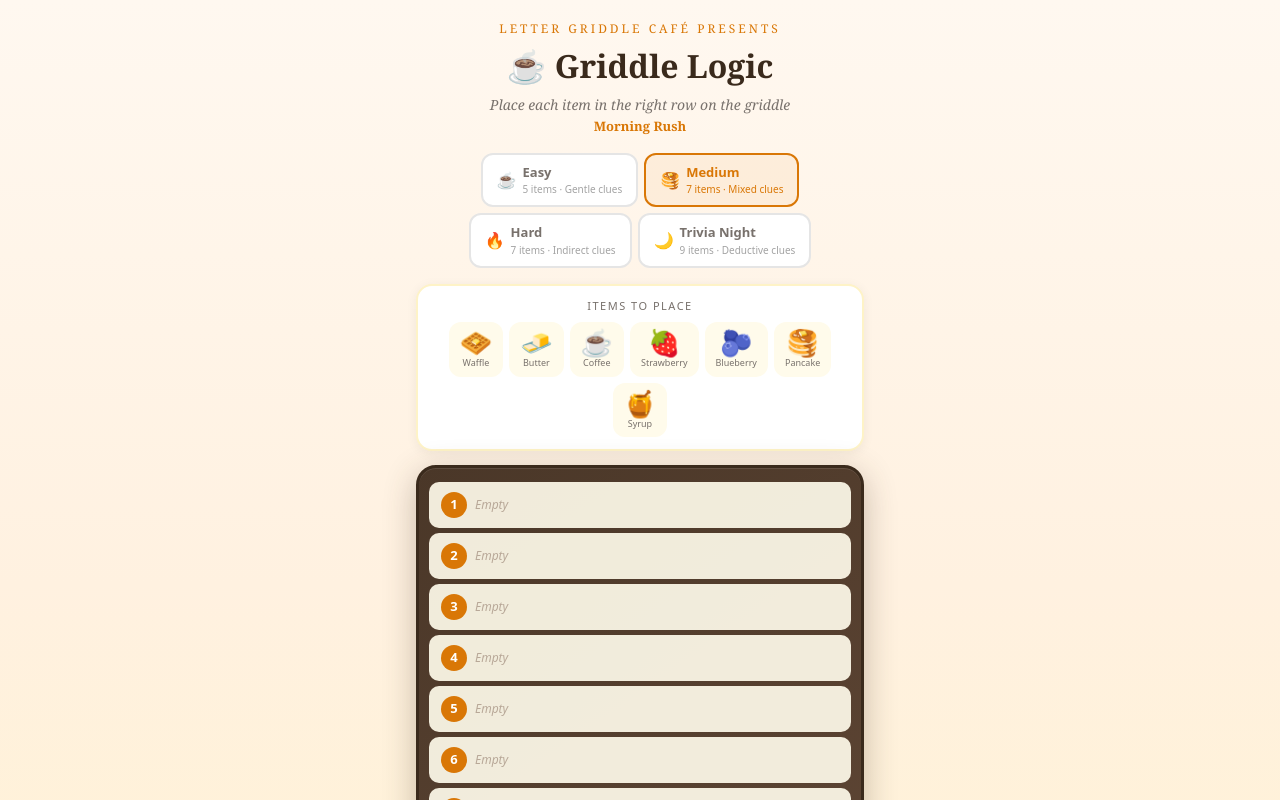
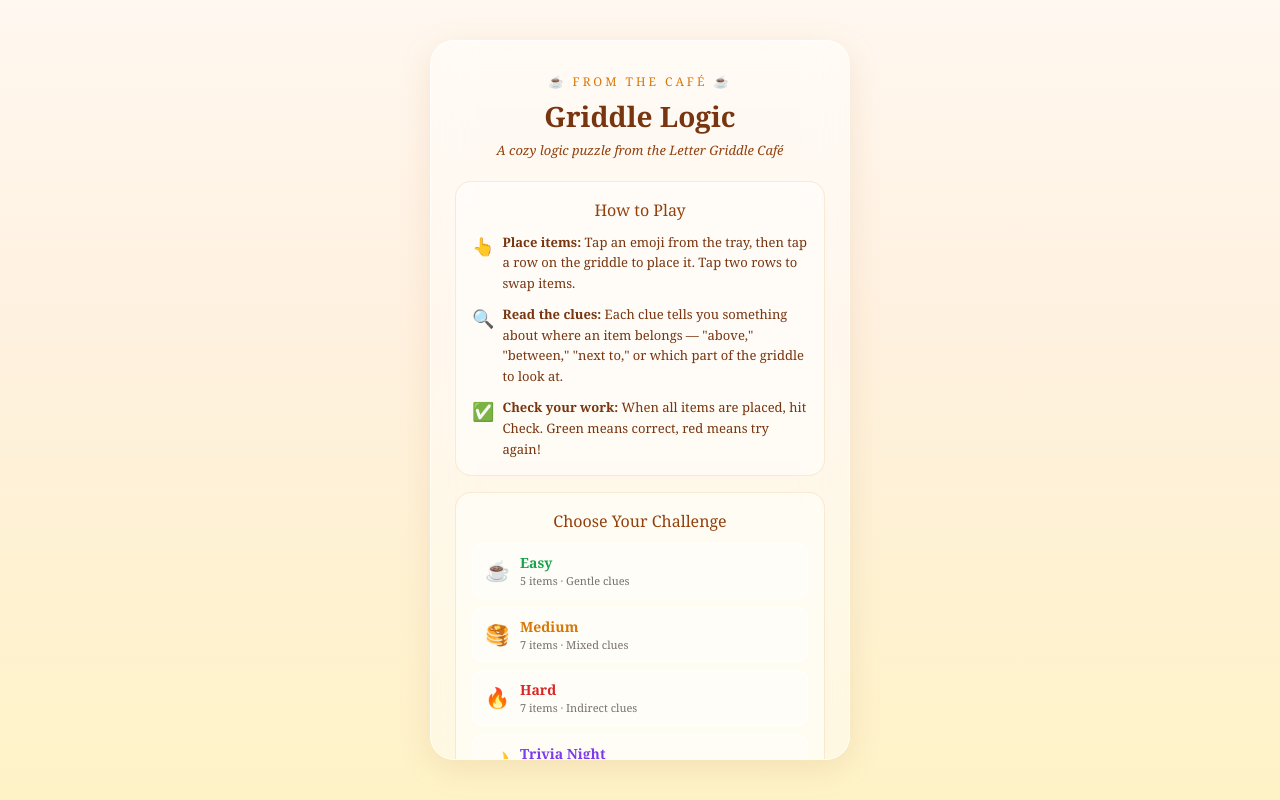
Before and after one commit to lauriegriddle/griddle-game, a Next.js app: page /logic in a window 1280 px wide. Shown: the top 800 px of the page. Built offline with nearby package versions, Linux system fonts and the light colour scheme.

Commit message:
Move help button to top-right corner of header

```diff
--- a/app/logic/page.js
+++ b/app/logic/page.js
@@ -314,6 +314,7 @@ const DIFFICULTY_CONFIG = {
 export default function GriddleLogic() {
   const [difficulty, setDifficulty] = useState("medium");
   const [puzzleIdx, setPuzzleIdx] = useState(0);
+  const [showLanding, setShowLanding] = useState(true);
   const [grid, setGrid] = useState([]);
   const [selectedItem, setSelectedItem] = useState(null);
   const [selectedRow, setSelectedRow] = useState(null);
@@ -494,8 +495,138 @@ export default function GriddleLogic() {
 
       <div style={{ maxWidth: "480px", margin: "0 auto", padding: "20px 16px 40px" }}>
 
+        {/* ─── HOW TO PLAY LANDING SCREEN ─── */}
+        {showLanding && (
+          <div style={{
+            position: "fixed", inset: 0, zIndex: 200,
+            background: "linear-gradient(180deg, #FFF8F0 0%, #FFF1E0 40%, #FEF3C7 100%)",
+            display: "flex", alignItems: "center", justifyContent: "center",
+            padding: "16px",
+          }}>
+            <div style={{
+              maxWidth: "420px", width: "100%",
+              background: "rgba(255, 255, 255, 0.45)",
+              backdropFilter: "blur(20px)", WebkitBackdropFilter: "blur(20px)",
+              borderRadius: "24px",
+              border: "1px solid rgba(255, 255, 255, 0.6)",
+              boxShadow: "0 8px 32px rgba(180, 120, 60, 0.15), inset 0 1px 0 rgba(255,255,255,0.5)",
+              padding: "32px 24px",
+              maxHeight: "90vh", overflowY: "auto",
+              animation: "fadeInUp 0.5s ease-out",
+            }}>
+              {/* Title */}
+              <div style={{ textAlign: "center", marginBottom: "20px" }}>
+                <div style={{ fontSize: "12px", color: "#D97706", letterSpacing: "3px", marginBottom: "4px" }}>
+                  ☕ FROM THE CAFÉ ☕
+                </div>
+                <h1 style={{ fontSize: "28px", color: "#78350F", margin: "0 0 4px", fontWeight: "bold" }}>
+                  Griddle Logic
+                </h1>
+                <div style={{ fontSize: "13px", color: "#92400E", fontStyle: "italic" }}>
+                  A cozy logic puzzle from the Letter Griddle Café
+                </div>
+              </div>
+
+              {/* How to Play */}
+              <div style={{
+                background: "rgba(255, 255, 255, 0.5)",
+                borderRadius: "16px", padding: "16px", marginBottom: "16px",
+                border: "1px solid rgba(217, 119, 6, 0.15)",
+              }}>
+                <h2 style={{ fontSize: "16px", color: "#92400E", margin: "0 0 10px", textAlign: "center" }}>
+                  How to Play
+                </h2>
+
+                <div style={{ fontSize: "13px", color: "#78350F", lineHeight: "1.6" }}>
+                  <div style={{ display: "flex", gap: "8px", marginBottom: "10px" }}>
+                    <span style={{ fontSize: "18px", flexShrink: 0 }}>👆</span>
+                    <div><strong>Place items:</strong> Tap an emoji from the tray, then tap a row on the griddle to place it. Tap two rows to swap items.</div>
+                  </div>
+                  <div style={{ display: "flex", gap: "8px", marginBottom: "10px" }}>
+                    <span style={{ fontSize: "18px", flexShrink: 0 }}>🔍</span>
+                    <div><strong>Read the clues:</strong> Each clue tells you something about where an item belongs — "above," "between," "next to," or which part of the griddle to look at.</div>
+                  </div>
+                  <div style={{ display: "flex", gap: "8px" }}>
+                    <span style={{ fontSize: "18px", flexShrink: 0 }}>✅</span>
+                    <div><strong>Check your work:</strong> When all items are placed, hit Check. Green means correct, red means try again!</div>
+                  </div>
+                </div>
+              </div>
+
+              {/* Difficulty Guide */}
+              <div style={{
+                background: "rgba(255, 255, 255, 0.5)",
+                borderRadius: "16px", padding: "16px", marginBottom: "24px",
+                border: "1px solid rgba(217, 119, 6, 0.15)",
+              }}>
+                <h2 style={{ fontSize: "16px", color: "#92400E", margin: "0 0 10px", textAlign: "center" }}>
+                  Choose Your Challenge
+                </h2>
+                <div style={{ display: "flex", flexDirection: "column", gap: "8px" }}>
+                  {Object.entries(DIFFICULTY_CONFIG).map(([key, cfg]) => (
+                    <div key={key} style={{
+                      display: "flex", alignItems: "center", gap: "10px",
+                      padding: "8px 12px", borderRadius: "10px",
+                      background: "rgba(255,255,255,0.4)",
+                      border: "1px solid rgba(255,255,255,0.5)",
+                    }}>
+                      <span style={{ fontSize: "20px" }}>{cfg.emoji}</span>
+                      <div style={{ flex: 1 }}>
+                        <div style={{ fontSize: "14px", fontWeight: "bold", color: cfg.color }}>{cfg.label}</div>
+                        <div style={{ fontSize: "11px", color: "#78716C" }}>{cfg.desc}</div>
+                      </div>
+                    </div>
+                  ))}
+                </div>
+              </div>
+
+              {/* Buttons */}
+              <div style={{ display: "flex", flexDirection: "column", gap: "10px" }}>
+                <button
+                  onClick={() => setShowLanding(false)}
+                  style={{
+                    width: "100%", padding: "14px", borderRadius: "14px",
+                    background: "linear-gradient(135deg, #D97706, #B45309)",
+                    color: "white", fontWeight: "bold", fontSize: "16px",
+                    border: "none", cursor: "pointer",
+                    boxShadow: "0 4px 12px rgba(180, 80, 0, 0.3)",
+                    fontFamily: "'Georgia', serif",
+                  }}
+                >
+                  ☕ Start Puzzling
+                </button>
+                <button
+                  onClick={() => setShowLanding(false)}
+                  style={{
+                    width: "100%", padding: "10px", borderRadius: "10px",
+                    background: "transparent",
+                    color: "#A3A3A3", fontSize: "13px",
+                    border: "none", cursor: "pointer",
+                    fontFamily: "'Georgia', serif",
+                  }}
+                >
+                  Skip →
+                </button>
+              </div>
+            </div>
+          </div>
+        )}
+
         {/* HEADER */}
-        <div style={{ textAlign: "center", marginBottom: "16px" }}>
+        <div style={{ textAlign: "center", marginBottom: "16px", position: "relative" }}>
+          <button
+            onClick={() => setShowLanding(true)}
+            style={{
+              position: "absolute", top: "0", right: "0",
+              background: "rgba(217, 119, 6, 0.1)",
+              border: "1px solid rgba(217, 119, 6, 0.3)", borderRadius: "50%",
+              width: "30px", height: "30px", fontSize: "15px",
+              cursor: "pointer", color: "#D97706",
+              fontFamily: "'Georgia', serif",
+              display: "flex", alignItems: "center", justifyContent: "center",
+            }}
+            title="How to Play"
+          >?</button>
           <div style={{
             fontSize: "12px", color: "#D97706", letterSpacing: "3px",
             textTransform: "uppercase", marginBottom: "4px",
```
